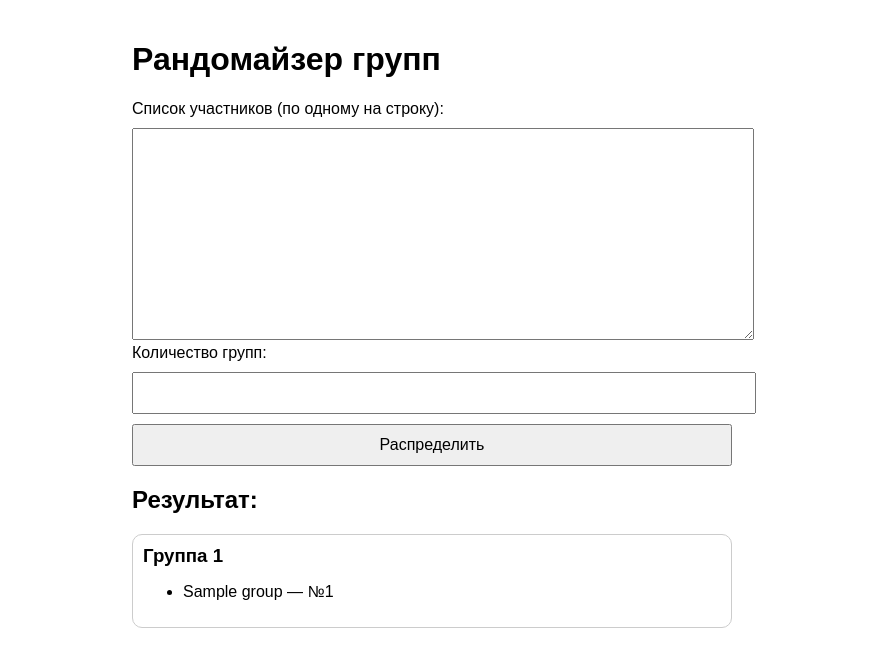
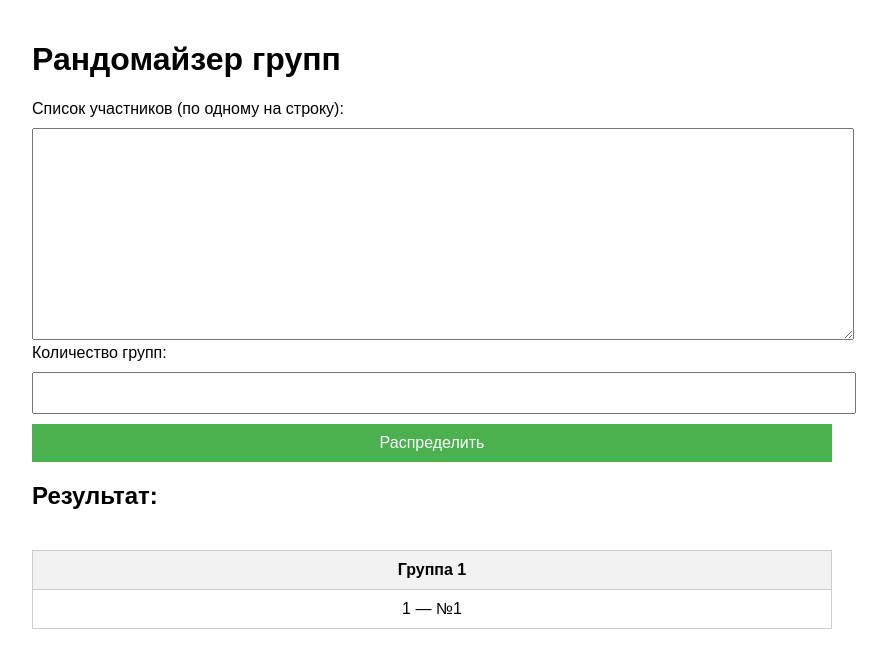
Before and after one commit to V77K/randomayzer, a Flask app: template templates/index.html in a window 1280 px wide. Shown: the top 668 px of the page, without its empty margins (208-1095 px from the left). Run offline with Flask 3, Linux system fonts and the light colour scheme; the template is opened without the code that fills it: most values are stand-ins (such as "Sample title", 1, 10 or a date in 2020).

Commit message:
Initial commit

```diff
--- a/templates/index.html
+++ b/templates/index.html
@@ -4,10 +4,13 @@
     <title>Рандомайзер групп</title>
     <meta name="viewport" content="width=device-width, initial-scale=1">
     <style>
-        body { font-family: sans-serif; padding: 20px; max-width: 600px; margin: auto; }
+        body { font-family: sans-serif; padding: 20px; max-width: 800px; margin: auto; }
         textarea, input, button { width: 100%; padding: 10px; margin-top: 10px; font-size: 16px; }
-        .group { margin-top: 20px; padding: 10px; border: 1px solid #ccc; border-radius: 10px; }
-        .group h3 { margin: 0 0 10px 0; }
+        table { border-collapse: collapse; width: 100%; margin-top: 20px; }
+        th, td { border: 1px solid #ccc; padding: 10px; text-align: center; vertical-align: top; }
+        th { background-color: #f2f2f2; }
+        button { background-color: #4CAF50; color: white; border: none; cursor: pointer; }
+        button:hover { background-color: #45a049; }
     </style>
 </head>
 <body>
@@ -22,16 +25,33 @@
 
     {% if result %}
         <h2>Результат:</h2>
-        {% for group in result %}
-            <div class="group">
-                <h3>Группа {{ loop.index }}</h3>
-                <ul>
-                    {% for name, number in group %}
-                        <li>{{ name }} — №{{ number }}</li>
+        <div style="overflow-x:auto;">
+            <table>
+                <thead>
+                    <tr>
+                        {% for group in result %}
+                            <th>Группа {{ loop.index }}</th>
+                        {% endfor %}
+                    </tr>
+                </thead>
+                <tbody>
+                    {% set max_len = result | map('length') | max %}
+                    {% for i in range(max_len) %}
+                        <tr>
+                            {% for group in result %}
+                                <td>
+                                    {% if group | length > i %}
+                                        {{ group[i][0] }} — №{{ group[i][1] }}
+                                    {% else %}
+                                        &nbsp;
+                                    {% endif %}
+                                </td>
+                            {% endfor %}
+                        </tr>
                     {% endfor %}
-                </ul>
-            </div>
-        {% endfor %}
+                </tbody>
+            </table>
+        </div>
     {% endif %}
 </body>
 </html>
```
